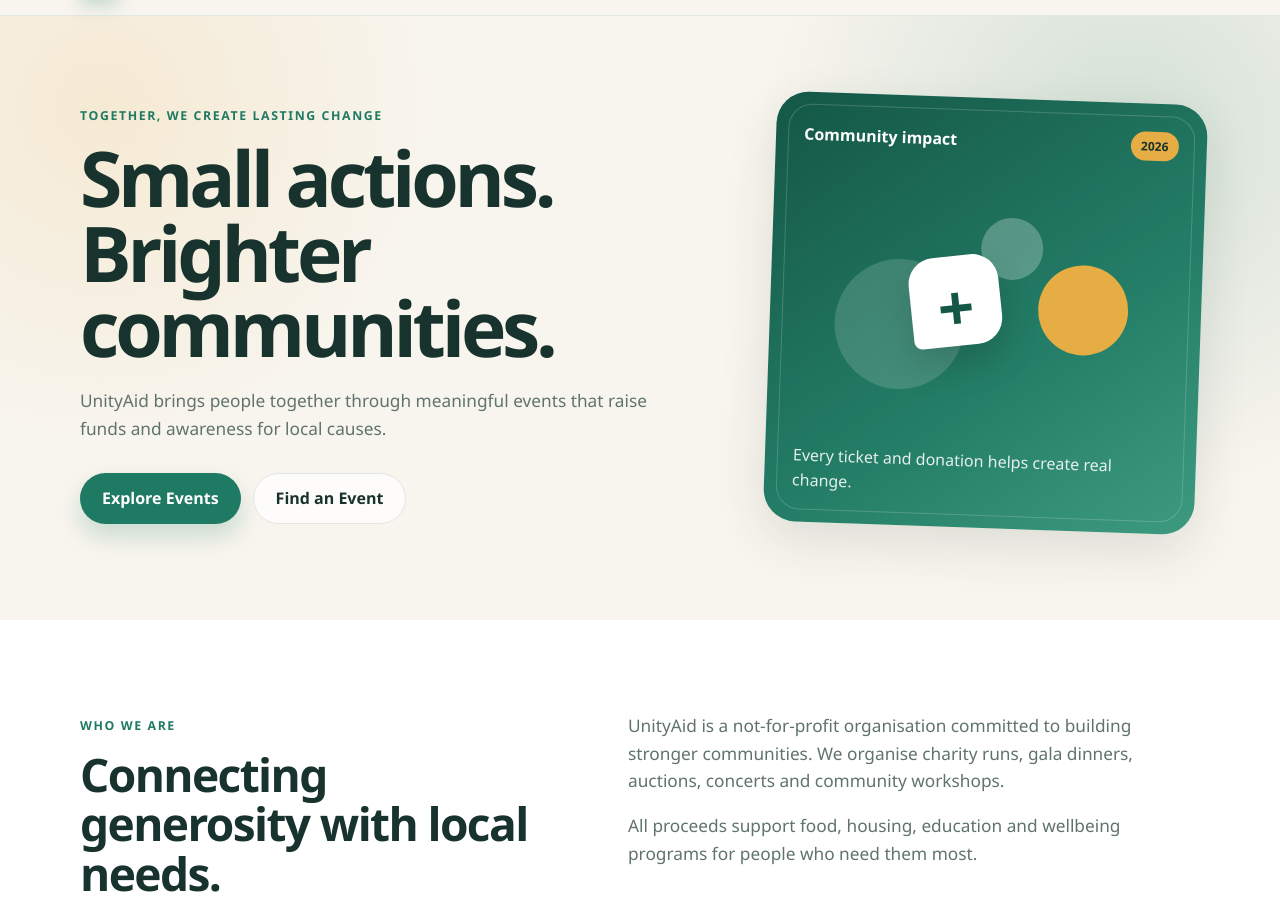
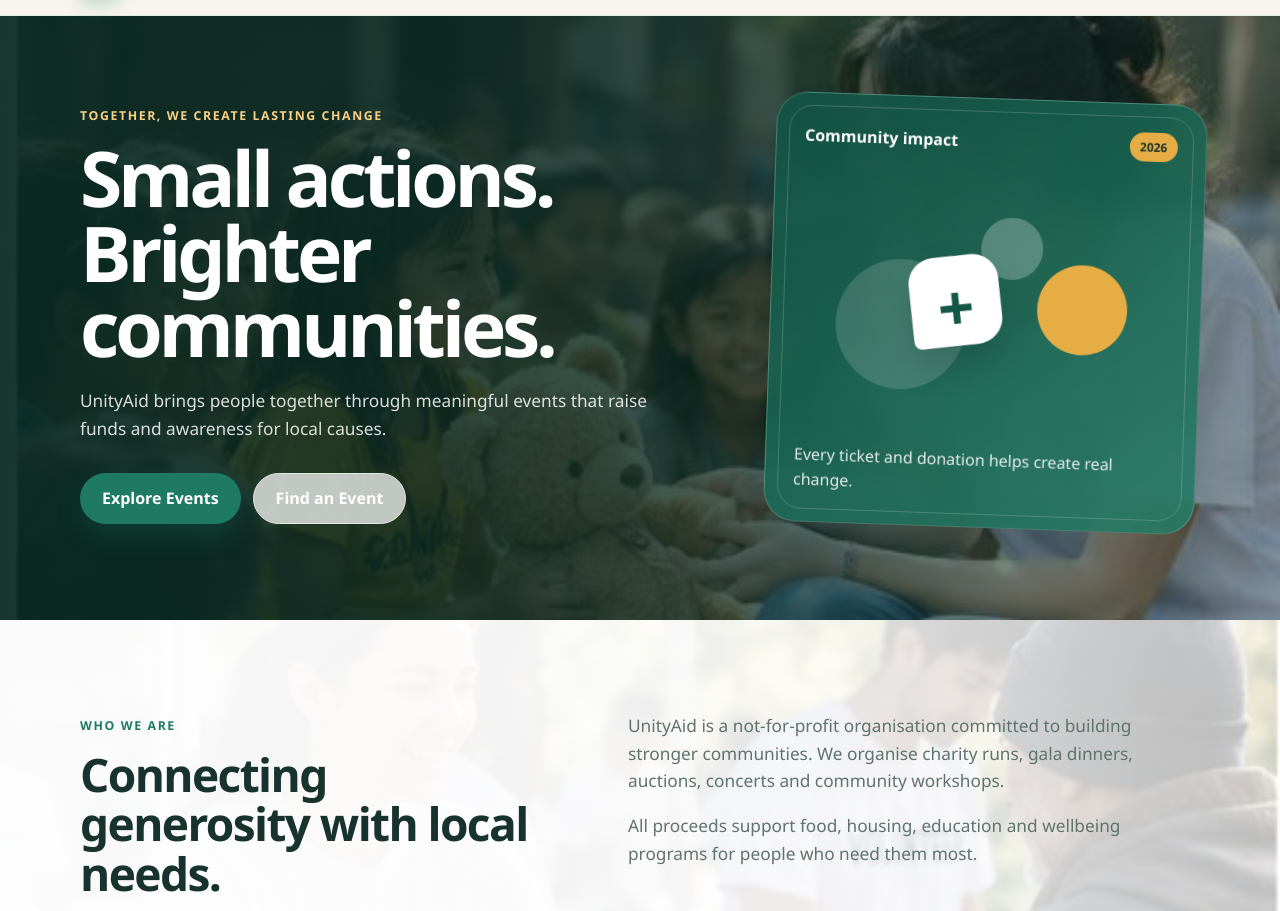
Before and after one commit to 202200408040/PROG2002-Web-Development-II, a plain HTML site: page TaoLiuA2-clientside/index.html in a window 1280 px wide. Shown: the part 61-972 px from the top of the page. Drawn offline with Linux system fonts and the light colour scheme; no server answers.

Commit message:
Add homepage background photos

```diff
--- a/TaoLiuA2-clientside/css/style.css
+++ b/TaoLiuA2-clientside/css/style.css
@@ -618,3 +618,102 @@
         border-left: 0;
     }
 }
+
+
+/* Homepage photo backgrounds */
+.hero {
+    position: relative;
+    isolation: isolate;
+    color: #ffffff;
+}
+
+.hero::before,
+.hero::after,
+.about::before,
+.about::after {
+    content: "";
+    position: absolute;
+    inset: 0;
+    pointer-events: none;
+}
+
+.hero::before {
+    z-index: 0;
+    background: url("../images/home-children.jpg") center 42% / cover no-repeat;
+    filter: blur(1px) saturate(0.92) scale(1.04);
+}
+
+.hero::after {
+    z-index: 1;
+    background: linear-gradient(
+        90deg,
+        rgba(8, 42, 34, 0.94) 0%,
+        rgba(8, 42, 34, 0.8) 48%,
+        rgba(8, 42, 34, 0.38) 100%
+    );
+}
+
+.hero > .container {
+    position: relative;
+    z-index: 2;
+}
+
+.hero h1,
+.hero .hero-copy > p {
+    color: #ffffff;
+}
+
+.hero .hero-copy > p {
+    opacity: 0.84;
+}
+
+.hero .eyebrow {
+    color: #f8cf83;
+}
+
+.hero-card {
+    border: 1px solid rgba(255, 255, 255, 0.2);
+    background: linear-gradient(145deg, rgba(18, 82, 67, 0.94), rgba(35, 124, 101, 0.86));
+    backdrop-filter: blur(10px);
+}
+
+.about {
+    position: relative;
+    isolation: isolate;
+    overflow: hidden;
+}
+
+.about::before {
+    z-index: 0;
+    background: url("../images/home-volunteers.jpg") center 35% / cover no-repeat;
+    filter: saturate(0.88);
+}
+
+.about::after {
+    z-index: 1;
+    background: linear-gradient(
+        90deg,
+        rgba(255, 255, 255, 0.98) 0%,
+        rgba(255, 255, 255, 0.94) 48%,
+        rgba(255, 255, 255, 0.7) 100%
+    );
+}
+
+.about > .container {
+    position: relative;
+    z-index: 2;
+}
+
+@media (max-width: 680px) {
+    .hero::after {
+        background: linear-gradient(
+            180deg,
+            rgba(8, 42, 34, 0.94) 0%,
+            rgba(8, 42, 34, 0.76) 100%
+        );
+    }
+
+    .about::after {
+        background: rgba(255, 255, 255, 0.94);
+    }
+}
```
Also changed, not shown: TaoLiuA2-clientside/images/home-children.jpg (added), TaoLiuA2-clientside/images/home-volunteers.jpg (added).
